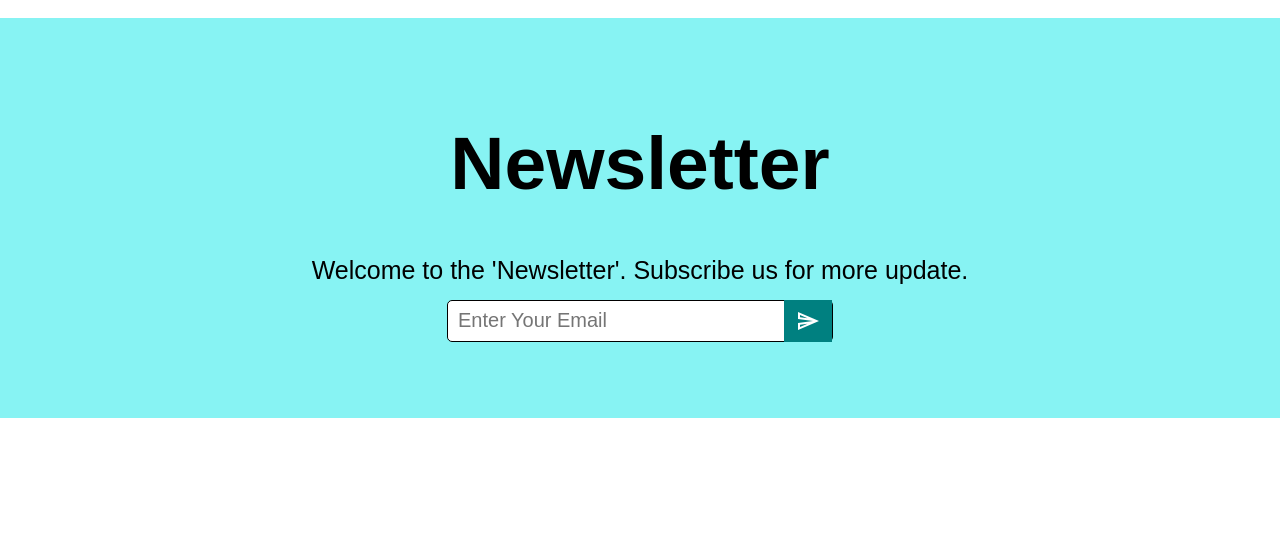
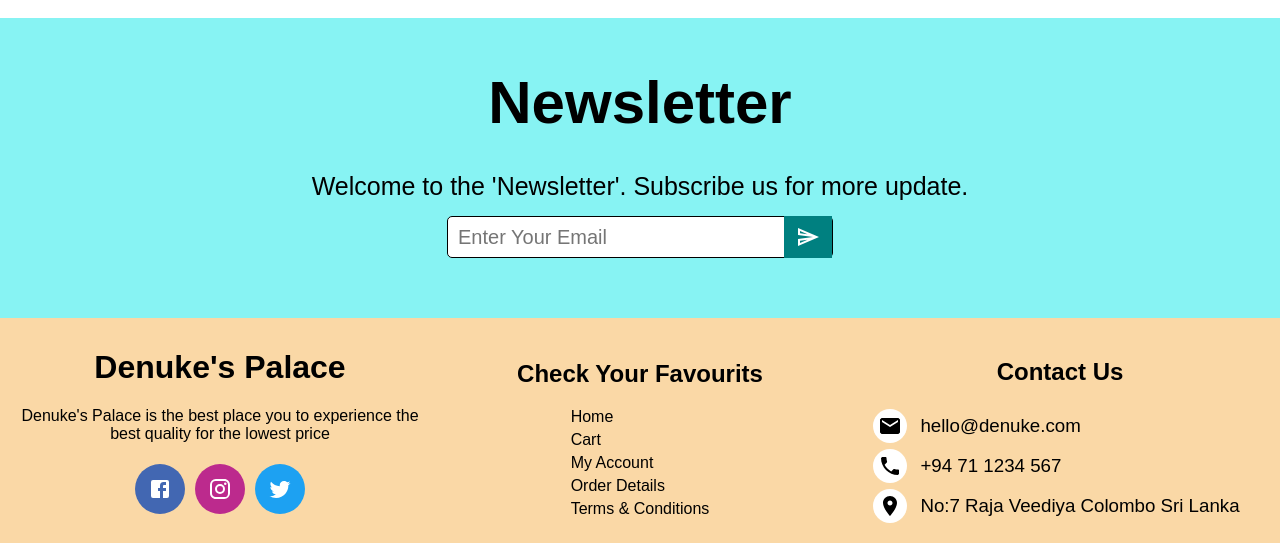
Before and after one commit to denukedissanayake/ecommerce-shop-app, a React (Create React App) app: page / in a window 1280 px wide. Shown: the part 2392-2935 px from the top of the page. Before the commit the page ends 2810 px from the top, so only its background shows below. Built offline with nearby package versions, Linux system fonts and the light colour scheme.

Commit message:
Added footer

```diff
--- /dev/null
+++ b/src/components/Footer.tsx
@@ -0,0 +1,62 @@
+import './styles/Footer.css'
+import FacebookIcon from '@mui/icons-material/Facebook';
+import InstagramIcon from '@mui/icons-material/Instagram';
+import TwitterIcon from '@mui/icons-material/Twitter';
+import EmailIcon from '@mui/icons-material/Email';
+import LocalPhoneIcon from '@mui/icons-material/LocalPhone';
+import LocationOnIcon from '@mui/icons-material/LocationOn';
+
+type Props = {}
+
+const Footer = (props: Props) => {
+  return (
+    <div className='footer-container'>
+        <div className='footer-left'>
+            <h1 className='footer-logo'>Denuke's Palace</h1>
+            <p className="footer-description">
+                Denuke's Palace is the best place you to experience the best quality for the lowest price
+            </p>
+            <div className="footer-social-media-icons-container">
+                <div className="footer-social-media-icon facebook">
+                    <FacebookIcon/>
+                </div>
+                <div className="footer-social-media-icon instagram">
+                    <InstagramIcon/>
+                </div>
+                <div className="footer-social-media-icon twitter">
+                    <TwitterIcon/>
+                </div>
+            </div>
+        </div>
+          <div className='footer-center'>
+              <h2 className="footer-title">Check Your Favourits</h2>
+              <ul className="footer-item-list">
+                  <li className="footer-item">Home</li>
+                  <li className="footer-item">Cart</li>
+                  <li className="footer-item">My Account</li>
+                  <li className="footer-item">Order Details</li>
+                  <li className="footer-item">Terms & Conditions</li>
+              </ul>
+        </div>
+        <div className='footer-right'>
+              <h2 className='contact-title'>Contact Us</h2>
+              <div className="contact-container">
+                <div className='contact-item'>
+                    <EmailIcon className='contact-item-icon'/>
+                    <h3 className='contact-item-detail email'>hello@denuke.com</h3>
+                </div>
+                <div className='contact-item'>
+                    <LocalPhoneIcon className='contact-item-icon'/>
+                    <h3 className='contact-item-detail telephone'>+94 71 1234 567</h3>
+                </div>
+                <div className='contact-item'>
+                    <LocationOnIcon className='contact-item-icon'/>
+                    <h3 className='contact-item-detail address'>No:7 Raja Veediya Colombo Sri Lanka</h3>
+                </div>
+              </div>
+        </div>
+    </div>
+  )
+}
+
+export default Footer
--- /dev/null
+++ b/src/components/styles/Footer.css
@@ -0,0 +1,106 @@
+.footer-container {
+  display: flex;
+  padding: 15px 10px;
+  background-color: rgb(250, 216, 166);
+}
+
+.footer-left {
+  flex: 1;
+  display: flex;
+  flex-direction: column;
+  align-items: center;
+  justify-content: center;
+  margin: 5px;
+}
+
+.footer-logo {
+  margin: 5px;
+}
+
+.footer-description {
+  text-align: center;
+}
+
+.footer-social-media-icons-container {
+  display: flex;
+}
+
+.footer-social-media-icon {
+  margin: 5px;
+  cursor: pointer;
+  height: 50px;
+  width: 50px;
+  color: #fff;
+  display: flex;
+  align-items: center;
+  justify-content: center;
+  border-radius: 50%;
+}
+
+.footer-social-media-icon.facebook {
+  background-color: #4267b2;
+}
+
+.footer-social-media-icon.instagram {
+  background-color: #bc2a8d;
+}
+
+.footer-social-media-icon.twitter {
+  background-color: #1da1f2;
+}
+
+.footer-center {
+  flex: 1;
+  margin: 5px;
+  display: flex;
+  flex-direction: column;
+  align-items: center;
+  justify-content: center;
+}
+
+.footer-item-list {
+  list-style: none;
+  margin: 0;
+  padding: 0;
+  /* display: flex;
+  flex-wrap: wrap; */
+}
+
+.footer-item {
+  /* width: 50%; */
+  margin-bottom: 5px;
+  cursor: pointer;
+}
+
+.footer-right {
+  flex: 1;
+  margin: 5px;
+  display: flex;
+  flex-direction: column;
+  align-items: center;
+  justify-content: center;
+}
+
+.contact-container {
+  display: flex;
+  flex-direction: column;
+}
+
+.contact-item {
+  display: flex;
+  align-items: center;
+  cursor: pointer;
+}
+
+.contact-item-detail {
+  margin: 0;
+  padding: 5px 10px;
+  font-weight: 500;
+}
+
+.contact-item-icon {
+  background-color: #fff;
+  border-radius: 50%;
+  padding: 5px;
+  margin: 3px;
+}
--- a/src/components/styles/Newsletter.css
+++ b/src/components/styles/Newsletter.css
@@ -1,5 +1,5 @@
 .newsletter-container {
-  height: 400px;
+  height: 300px;
   display: flex;
   align-items: center;
   justify-content: center;
@@ -8,8 +8,9 @@
 }
 
 .newsletter-title {
-  font-size: 75px;
-  margin: 25px;
+  font-size: 60px;
+  margin: 10px;
+  padding: 0;
 }
 
 .newsletter-description {
@@ -26,6 +27,7 @@
   height: 40px;
   border-radius: 5px;
   border: 1px solid #000;
+  margin-bottom: 20px;
 }
 
 .newsletter-email {
--- a/src/pages/Home.tsx
+++ b/src/pages/Home.tsx
@@ -1,4 +1,5 @@
 import Categories from '../components/Categories';
+import Footer from '../components/Footer';
 import Hotnews from '../components/Hotnews';
 import Navbar from '../components/Navbar';
 import Newsletter from '../components/Newsletter';
@@ -15,7 +16,8 @@ const Home = (props: Props) => {
       <Slider />
       <Categories />
       <Products />
-      <Newsletter/>
+      <Newsletter />
+      <Footer/>
     </div>
   )
 }
```
